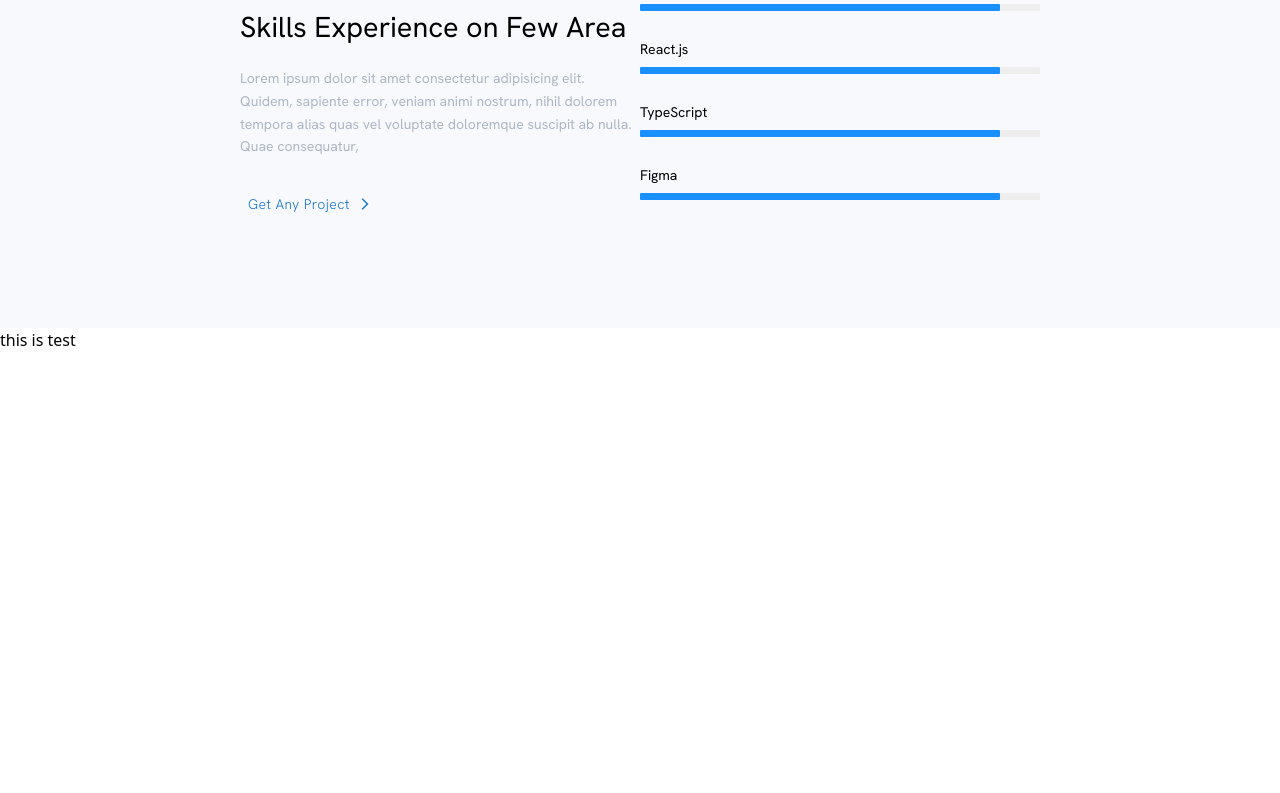
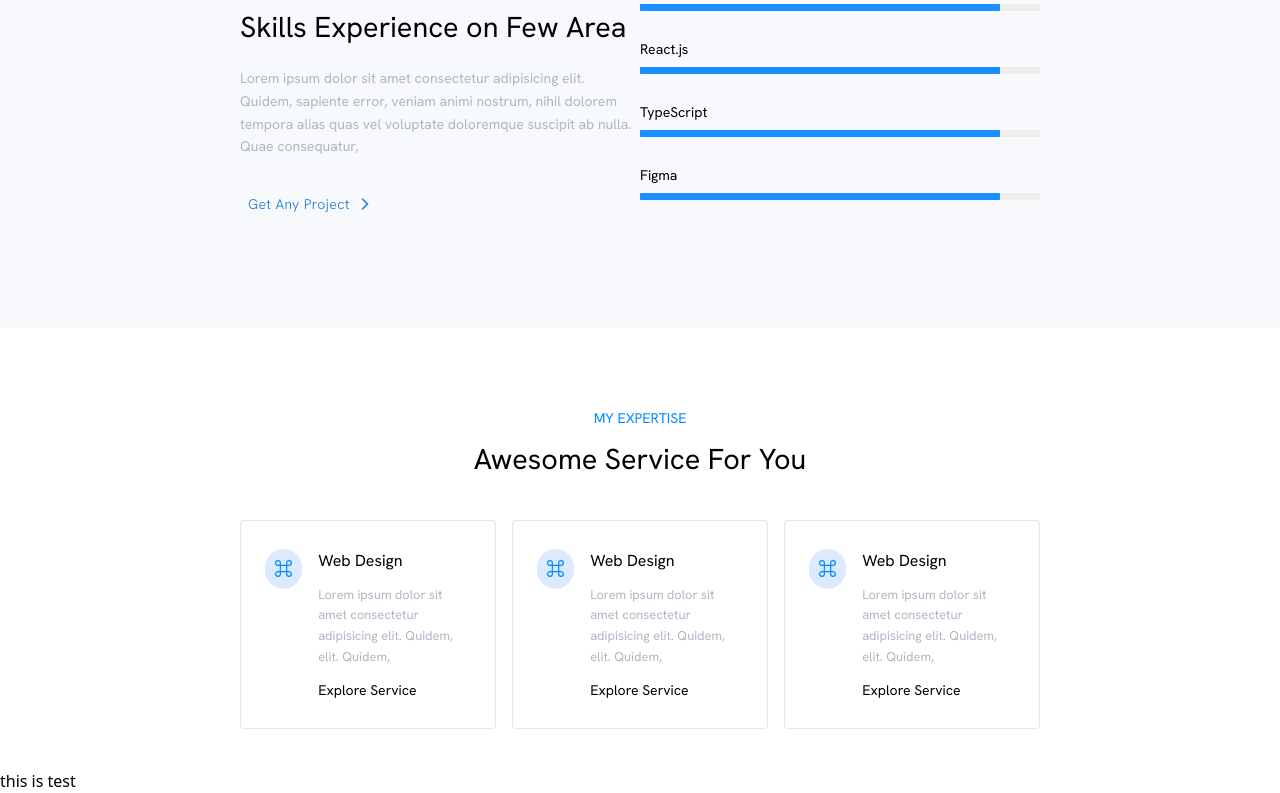
Before and after one commit to saeidniyabati2/myportfolio, a Next.js app: page / in a window 1280 px wide. Shown: the part 1576-2369 px from the top of the page. Before the commit the page ends 1928 px from the top, so only its background shows below. Built offline with nearby package versions, Linux system fonts and the light colour scheme.

Commit message:
adding new section but im working on it

```diff
--- /dev/null
+++ b/src/components/Experties.tsx
@@ -0,0 +1,81 @@
+import Image from "next/image";
+
+export const Experties: React.FC = () => {
+  return (
+    <section className="w-full h-full  flex flex-col px-[15rem] pb-10">
+      {/* container of title */}
+      <div className="w-full  flex flex-col items-center">
+        <p className="text-sm text-mainButton mt-20">MY EXPERTISE</p>
+        <h2 className="text-[1.8rem] leading-snug max-w-[25rem] mt-3">
+          Awesome Service For You
+        </h2>
+      </div>
+      {/* container of of cards */}
+      <div className="w-full flex pt-10 gap-x-4">
+        {/* first card */}
+        <div className="w-full  flex border-gray-200 border p-6 py-7 gap-x-4 rounded-[0.200rem]">
+          {/* container of icon */}
+          <div className="w-11 h-10 rounded-full bg-blue-100 p-[0.55rem] flex items-center justify-center">
+            <Image
+              width={50}
+              height={50}
+              alt="icon"
+              src="/assets/command-svgrepo-com.svg"
+            />
+          </div>
+          {/* container texts */}
+          <div className="w-full flex flex-col gap-y-3">
+            <h5>Web Design</h5>
+            <p className="text-secondGray  text-[0.8rem] leading-relaxed ">
+              Lorem ipsum dolor sit amet consectetur adipisicing elit. Quidem,
+              elit. Quidem,
+            </p>
+            <p className="  text-sm">Explore Service</p>
+          </div>
+        </div>
+        {/* second card */}
+        <div className="w-full  flex border-gray-200 border p-6 py-7 gap-x-4 rounded-[0.200rem]">
+          {/* container of icon */}
+          <div className="w-11 h-10 rounded-full bg-blue-100 p-[0.55rem] flex items-center justify-center">
+            <Image
+              width={50}
+              height={50}
+              alt="icon"
+              src="/assets/command-svgrepo-com.svg"
+            />
+          </div>
+          {/* container texts */}
+          <div className="w-full flex flex-col gap-y-3">
+            <h5>Web Design</h5>
+            <p className="text-secondGray   text-[0.8rem] leading-relaxed ">
+              Lorem ipsum dolor sit amet consectetur adipisicing elit. Quidem,
+              elit. Quidem,
+            </p>
+            <p className="  text-sm">Explore Service</p>
+          </div>
+        </div>
+        {/* third card */}
+        <div className="w-full  flex border-gray-200 border p-6 py-7 gap-x-4 rounded-[0.200rem]">
+          {/* container of icon */}
+          <div className="w-11 h-10 rounded-full bg-blue-100 p-[0.55rem] flex items-center justify-center">
+            <Image
+              width={50}
+              height={50}
+              alt="icon"
+              src="/assets/command-svgrepo-com.svg"
+            />
+          </div>
+          {/* container texts */}
+          <div className="w-full flex flex-col gap-y-3">
+            <h5>Web Design</h5>
+            <p className="text-secondGray  text-[0.8rem] leading-relaxed ">
+              Lorem ipsum dolor sit amet consectetur adipisicing elit. Quidem,
+              elit. Quidem,
+            </p>
+            <p className="  text-sm">Explore Service</p>
+          </div>
+        </div>
+      </div>
+    </section>
+  );
+};
--- a/src/pages/index.tsx
+++ b/src/pages/index.tsx
@@ -1,5 +1,6 @@
 import AboutMe from "../components/AboutMe";
 import ContainerBlock from "../components/ContainerBlock";
+import { Experties } from "../components/Experties";
 import Hero from "../components/Hero";
 import SkillSet from "../components/SkillSet";
 // commetn
@@ -10,6 +11,7 @@ const Home = (props: object) => {
       <Hero />
       <AboutMe />
       <SkillSet />
+      <Experties />
     </ContainerBlock>
   );
 };
```
Also changed, not shown: public/assets/command-svgrepo-com.svg (added), 1 other file (tests, documents, lock files or other folders).
